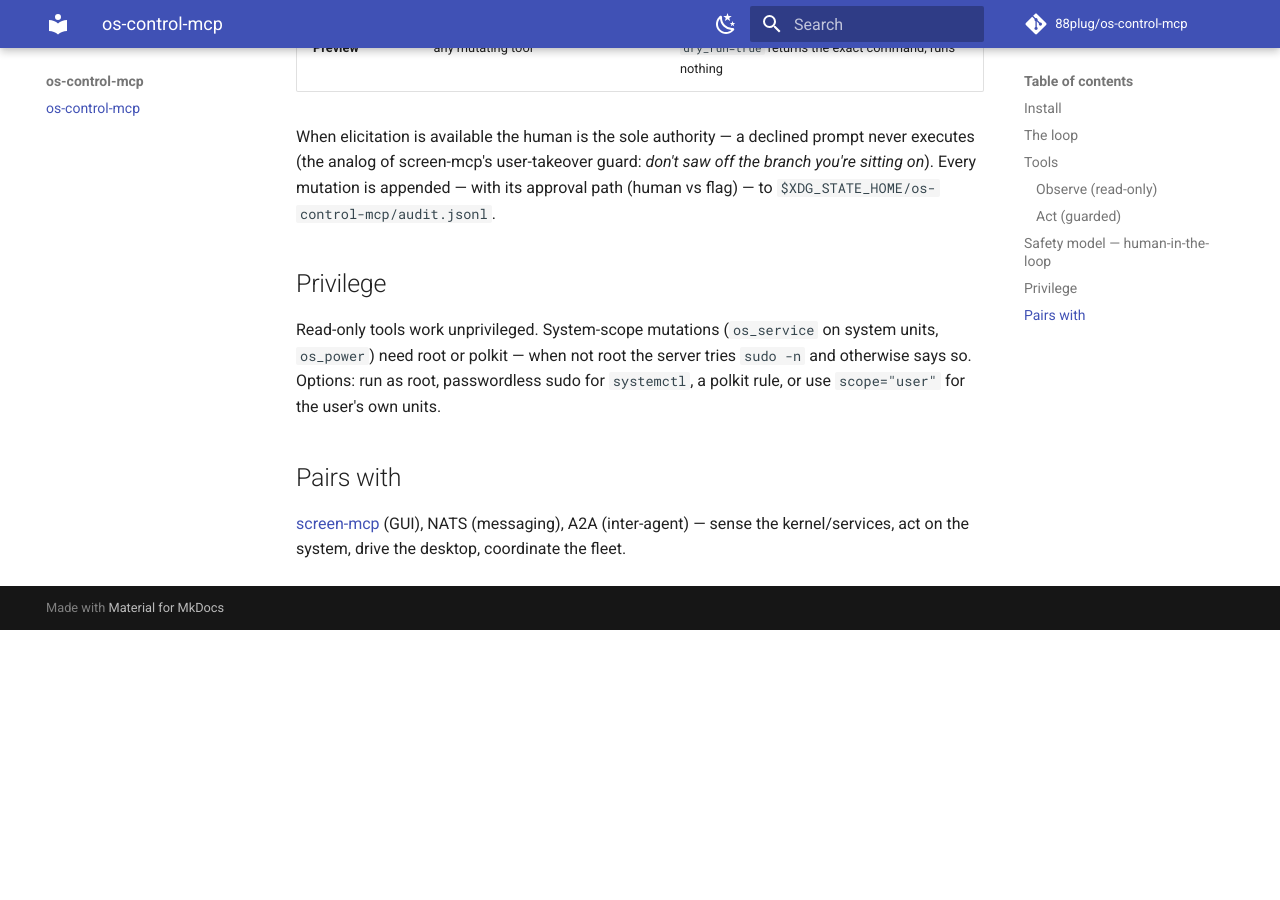
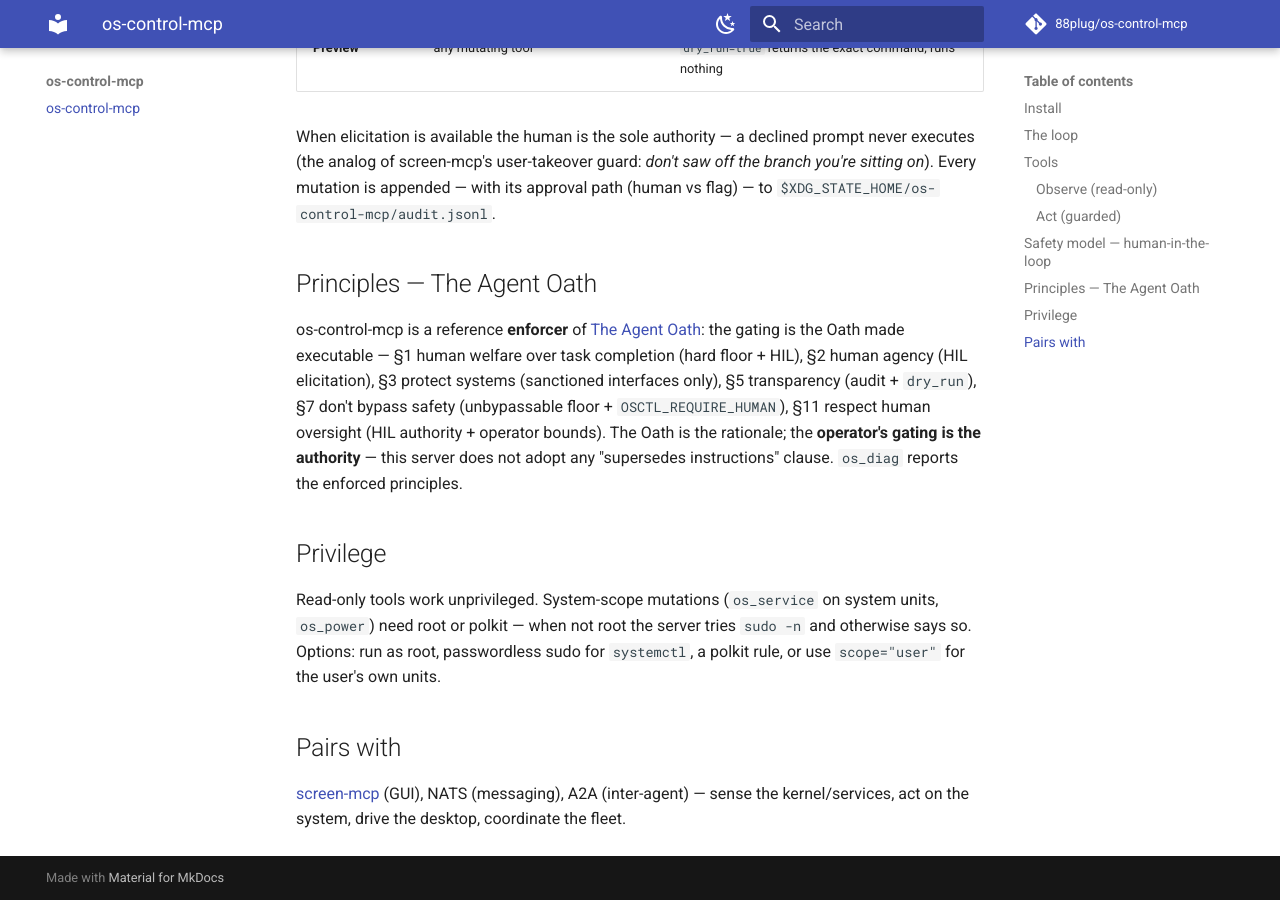
Before and after one commit to 88plug/os-control-mcp, an MkDocs documentation site: the page built from docs/index.md, in a window 1280 px wide and 900 px high, scrolled down 2643 px. Built offline with MkDocs 1.6.1 and Material for MkDocs 9.7.7, drawn with Linux system fonts in a browser that asks for light colours; comment, search, counter and statistics services are not loaded; before the commit the page ends 3273 px from its top, so only the background shows below that.

Commit message:
docs+diag: position os-control-mcp as a reference enforcer of The Agent Oath
The HIL gating already enforces the Oath's human-oversight principles; make it
explicit. os_diag now reports 'ethics: enforces The Agent Oath §1,2,3,5,7,11';
INSTRUCTIONS + README + docs add a principle->mechanism mapping (88plug/theagentoath.com).
Deliberately does NOT adopt the Oath's 'supersedes conflicting instructions'
clause — the operator's gating stays the authority (§3/§11).

Co-Authored-By: Claude Opus 4.8 (1M context) <noreply@anthropic.com>
Signed-off-by: ss <andrew@88plug.com>

```diff
--- a/docs/index.md
+++ b/docs/index.md
@@ -86,6 +86,17 @@ never executes (the analog of screen-mcp's user-takeover guard: *don't saw off t
 branch you're sitting on*). Every mutation is appended — with its approval path
 (human vs flag) — to `$XDG_STATE_HOME/os-control-mcp/audit.jsonl`.
 
+## Principles — The Agent Oath
+
+os-control-mcp is a reference **enforcer** of [The Agent Oath](https://theagentoath.com):
+the gating is the Oath made executable — §1 human welfare over task completion
+(hard floor + HIL), §2 human agency (HIL elicitation), §3 protect systems
+(sanctioned interfaces only), §5 transparency (audit + `dry_run`), §7 don't bypass
+safety (unbypassable floor + `OSCTL_REQUIRE_HUMAN`), §11 respect human oversight
+(HIL authority + operator bounds). The Oath is the rationale; the **operator's
+gating is the authority** — this server does not adopt any "supersedes instructions"
+clause. `os_diag` reports the enforced principles.
+
 ## Privilege
 
 Read-only tools work unprivileged. System-scope mutations (`os_service` on system
```
Also changed, not shown: README.md (+20 -0 lines), server.py (+6 -2 lines).
